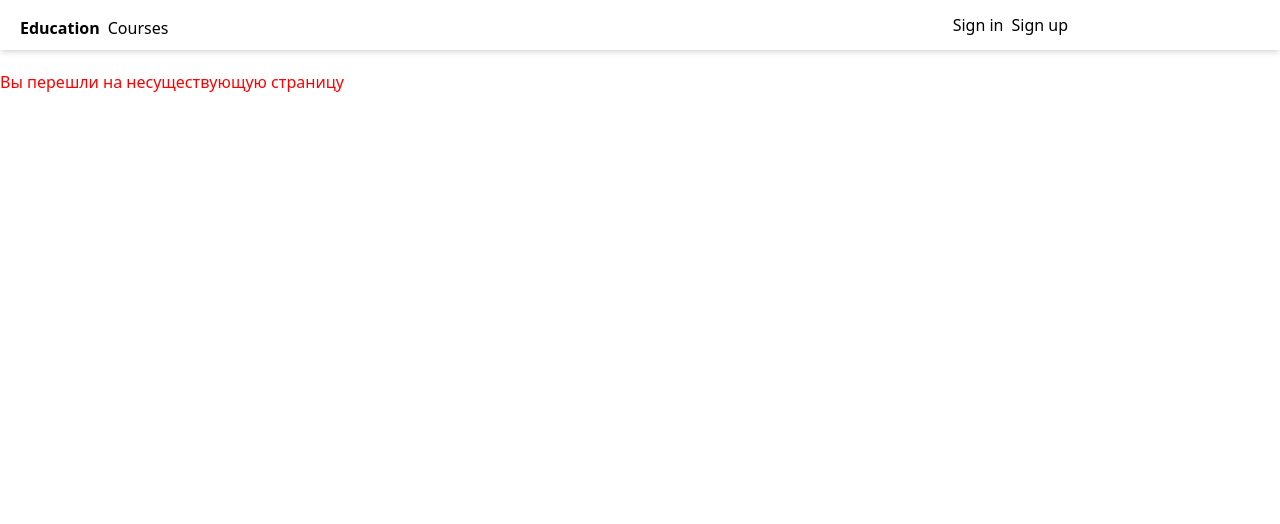
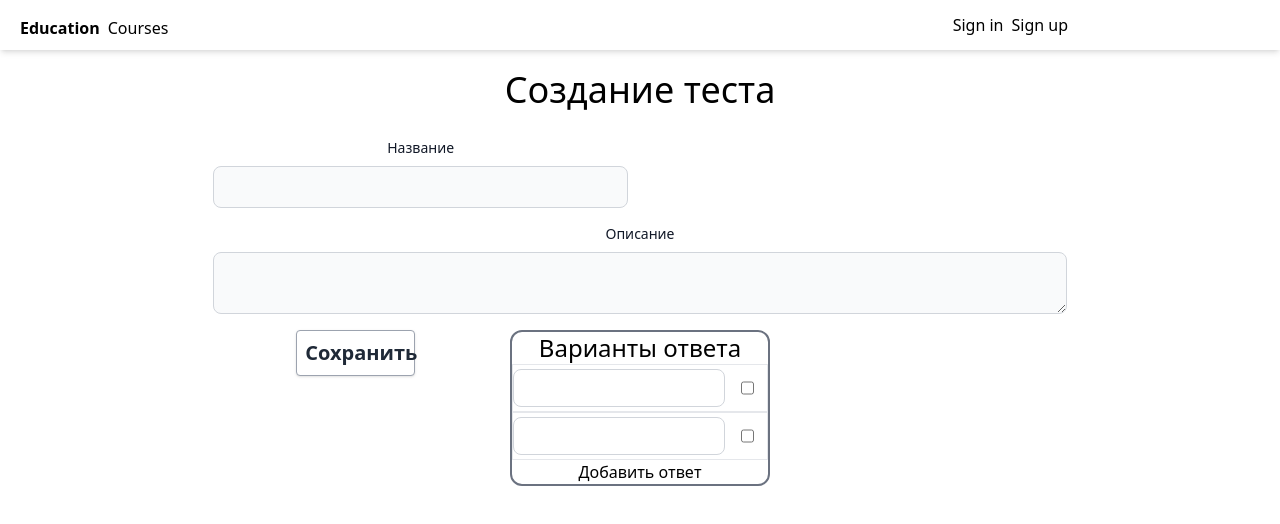
Before and after one commit to Ultralightmemes/education-react-js, a React (Create React App) app: page /teacher/test/create/1 in a window 1280 px wide. Shown: the top 524 px of the page. Built offline with nearby package versions, Linux system fonts and the light colour scheme.

Commit message:
Add test creation page

```diff
--- a/src/components/LessonTask.jsx
+++ b/src/components/LessonTask.jsx
@@ -35,7 +35,7 @@ const LessonTask = ({id}) => {
             </Link>
             <Link
                 className="border w-full text-l py-1 hover:bg-yellow-100"
-                to={`/teacher/lesson/create/${id}`}>
+                to={`/teacher/test/create/${id}`}>
                 Добавить тест
             </Link>
             {exercises.map(exercise => <div className="w-full flex" key={exercise.id}>
@@ -48,7 +48,7 @@ const LessonTask = ({id}) => {
             {tests.map(test => <div className="w-full flex" key={test.id}>
                 <Link
                     className="border w-full text-l py-1 hover:bg-amber-100"
-                    to={`/teacher/lesson/${test.id}`}>
+                    to={`/teacher/test/${test.id}`}>
                     {test.title}
                 </Link>
             </div>)}
--- /dev/null
+++ b/src/pages/Teacher/CreateTest.jsx
@@ -0,0 +1,138 @@
+import React, {useEffect, useState} from 'react';
+import {Link, useNavigate, useParams} from "react-router-dom";
+import TaskService from "../../services/TaskService";
+import LessonTask from "../../components/LessonTask";
+
+const CreateTest = () => {
+    const navigate = useNavigate()
+    const {id} = useParams()
+    const [test, setTest] = useState({
+        title: '',
+        text: '',
+        options: [
+            {
+                id: 1,
+                text: '',
+                is_true: false,
+            },
+            {
+                id: 2,
+                text: '',
+                is_true: false,
+            }
+        ],
+    })
+    const [optionsCounter, setOptionsCounter] = useState(3)
+
+    const input_style = "bg-gray-50 border border-gray-300 text-gray-900 text-sm rounded-lg focus:ring-blue-500 " +
+        "focus:border-blue-500 block w-full p-2.5 dark:bg-gray-700 dark:border-gray-600 dark:placeholder-gray-400 " +
+        "dark:text-white dark:focus:ring-blue-500 dark:focus:border-blue-500"
+
+    const createTest = (e) => {
+        e.preventDefault()
+        TaskService.createTest(id, test).then(response => {
+            navigate(`/teacher/test/${id}`)
+        })
+        console.log(test)
+    }
+
+    function handleOptionChange(id, property, value) {
+        const updatedOptions = test.options.map(option => {
+            if (option.id === id) {
+                return {...option, [property]: value};
+            }
+            return option;
+        });
+
+        setTest({...test, options: updatedOptions});
+        // console.log(test)
+    }
+
+    const handleAddOptionClick = (e) => {
+        e.preventDefault()
+        const newOption = {
+            id: optionsCounter,
+            text: '',
+            is_true: false,
+        };
+        setTest({...test, options: [...test.options, newOption]})
+        setOptionsCounter(optionsCounter + 1)
+    }
+
+    return (
+        <div className="flex justify-center items-center">
+            <form className="w-2/3 text-center">
+                <h1 className="mx-auto text-4xl mb-7">Создание теста</h1>
+                <div className="grid gap-6 mb-4 md:grid-cols-2">
+                    <div>
+                        <div>
+                            <label className="block mb-2 text-sm font-medium text-gray-900 dark:text-white">
+                                Название
+                            </label>
+                            <input
+                                className={input_style} type="text"
+                                onChange={e => setTest({...test, title: e.target.value})}
+                            />
+                        </div>
+                    </div>
+                </div>
+                <div>
+                    <label className="block mb-2 text-sm font-medium text-gray-900 dark:text-white">
+                        Описание
+                    </label>
+                    <textarea
+                        className={input_style}
+                        onChange={e => setTest({...test, text: e.target.value})}
+                    />
+                </div>
+                <div className="flex">
+                    <div className="w-1/3">
+                        <button
+                            className="bg-white hover:bg-gray-100 text-gray-800 font-semibold py-2 px-2 border
+                            border-gray-400 rounded shadow text-xl mt-4 w-5/12"
+                            onClick={e => createTest(e)}
+                        >
+                            Сохранить
+                        </button>
+                    </div>
+                    <div className="flex w-1/3 mt-4 flex-col">
+                        <div className="w-11/12 mx-auto border-2 border-gray-500 rounded-xl">
+                            <h2 className="text-2xl mx-auto block">
+                                Варианты ответа
+                            </h2>
+                            <div className="w-full">
+                                <div className="w-full flex flex-col">
+                                    {test.options.map(option =>
+                                        <div className="w-full flex" key={option.id}>
+                                            <div className="border w-full text-l py-1 hover:bg-amber-100 flex">
+                                                <input
+                                                    className="border border-gray-300 text-gray-900 text-sm rounded-lg py-2 w-5/6"
+                                                    type="text"
+                                                    id={option.id}
+                                                    onChange={e => handleOptionChange(option.id, 'text', e.target.value)}
+                                                />
+                                                <input
+                                                    className="ml-4" type="checkbox"
+                                                    id={option.id}
+                                                    onChange={e => handleOptionChange(option.id, 'is_true', e.target.checked)}
+                                                />
+                                            </div>
+                                        </div>
+                                    )}
+                                    <button
+                                        className="hover:bg-green-100 rounded-b-xl"
+                                        onClick={e => handleAddOptionClick(e)}>
+                                        Добавить ответ
+                                    </button>
+                                </div>
+                                {/*<LessonTask id={id}/>*/}
+                            </div>
+                        </div>
+                    </div>
+                </div>
+            </form>
+        </div>
+    );
+};
+
+export default CreateTest;
--- a/src/router/routes.js
+++ b/src/router/routes.js
@@ -14,6 +14,7 @@ import CreateLesson from "../pages/Teacher/CreateLesson";
 import UpdateLesson from "../pages/Teacher/UpdateLesson";
 import CreateExercise from "../pages/Teacher/CreateExercise";
 import UpdateExercise from "../pages/Teacher/UpdateExercise";
+import CreateTest from "../pages/Teacher/CreateTest";
 
 export const publicRoutes = [
     {path: '/courses', element: <CourseListPage/>},
@@ -36,4 +37,5 @@ export const privateRoutes = [
     {path: '/teacher/lesson/:id', element: <UpdateLesson/>},
     {path: '/teacher/exercise/create/:id', element: <CreateExercise/>},
     {path: '/teacher/exercise/:id', element: <UpdateExercise/>},
+    {path: '/teacher/test/create/:id', element: <CreateTest/>},
 ]
```
